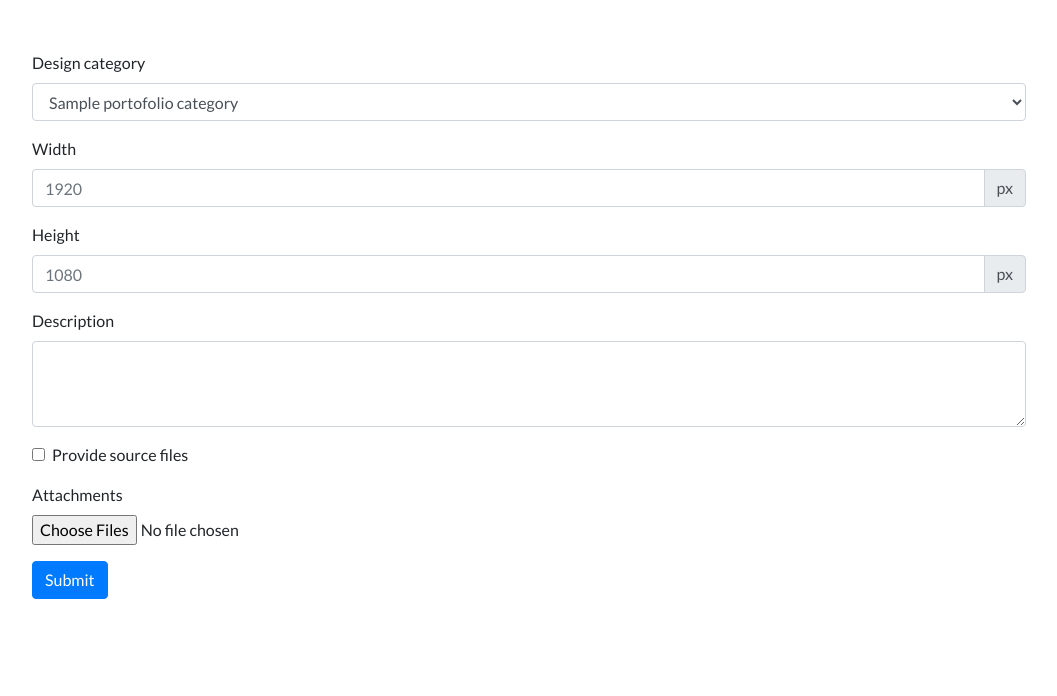
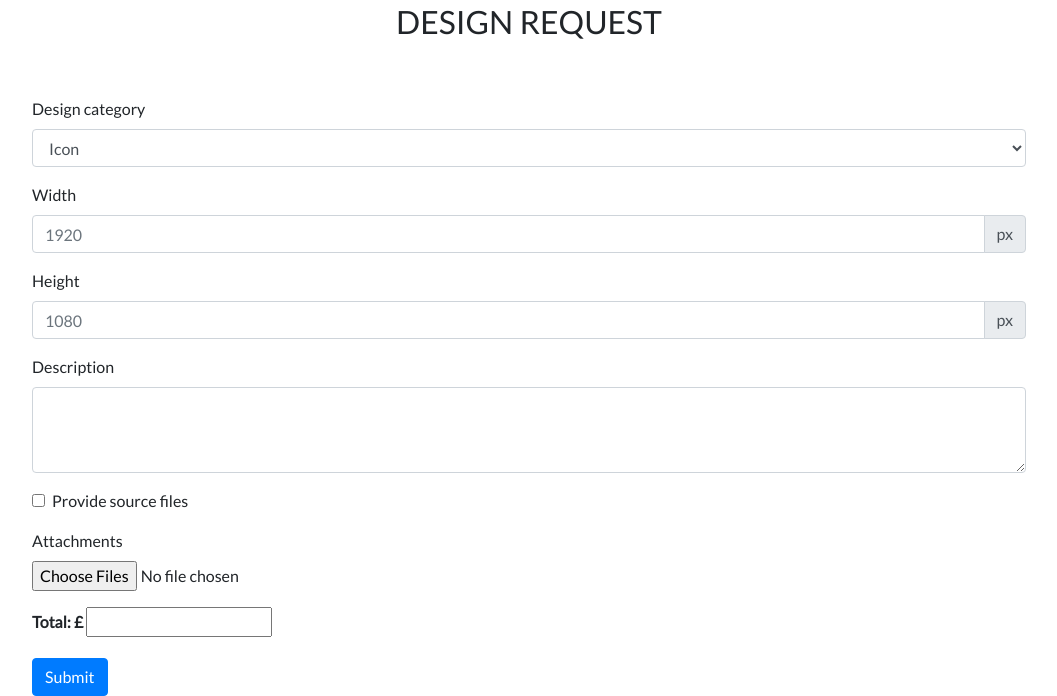
Before and after one commit to manub7/Graphic_design_freelance, a Django app: template design_requests/templates/design_requests/design_requests.html in a window 1280 px wide. Shown: the part 157-853 px from the top of the page, without its empty margins (111-1168 px from the left). Before the commit the page ends 756 px from the top, so only its background shows below. Run offline with Django 3.2, Linux system fonts and the light colour scheme; data comes from the database, SQL or seed files in the repository; the template is opened without the code that fills it: values that come from a table or form of the project are taken from there, most other values are stand-ins (such as "Sample title", 1, 10 or a date in 2020); parts of the project's set-up code (start-up, migrations or seed data) failed here and were passed over; some libraries are stand-ins or nearby versions.

Commit message:
Added size and price calc functionality in backend with Python and Jquery price calc functionality for frontend

```diff
--- a/design_requests/templates/design_requests/design_requests.html
+++ b/design_requests/templates/design_requests/design_requests.html
@@ -4,7 +4,9 @@
 {% block page_header %}
     <div class="container header-container">
         <div class="row">
-            <div class="col"></div>
+            <div class="col">
+                <h2 class="text-center">DESIGN REQUEST</h2>
+            </div>
         </div>
     </div>
 {% endblock %}
@@ -24,8 +26,8 @@
         <div class="form-group">
             <label for="category">Design category</label>
             <select class="form-control" id="category" name="category">
-                {% for portofolio_category in portofolio_categories %}
-                <option value="{{ portofolio_category.id }}">{{ portofolio_category.name }}</option>
+                {% for category in categories %}
+                <option value="{{ portofolio_category.id }}" required>{{ category.name }}</option>
                 {% endfor %}
             </select>
         </div>
@@ -33,7 +35,7 @@
         <div class="form-group">
             <label for="width">Width</label>
             <div class="input-group mb-3">
-                <input type="number" class="form-control" id="width" name="width" placeholder="1920">
+                <input type="number" class="form-control" id="width" name="width" placeholder="1920" required>
                 <div class="input-group-append">
                     <span class="input-group-text">px</span>
                 </div>
@@ -43,7 +45,7 @@
         <div class="form-group">
             <label for="height">Height</label>
             <div class="input-group mb-3">
-                <input type="number" class="form-control" id="height" name="height" placeholder="1080">
+                <input type="number" class="form-control" id="height" name="height" placeholder="1080" required>
                 <div class="input-group-append">
                     <span class="input-group-text">px</span>
                 </div>
@@ -52,7 +54,7 @@
 
         <div class="form-group">
             <label for="description">Description</label>
-            <textarea class="form-control" id="description" rows="3" name="description" maxlength="200"></textarea>
+            <textarea class="form-control" id="description" rows="3" name="description" maxlength="200"  minlength="10" required></textarea>
         </div>
 
         <div class="form-group">
@@ -68,9 +70,39 @@
             <label for="attachments">Attachments</label>
             <input type="file" class="form-control-file" id="attachments" name="attachments" multiple>
         </div>
-
+        <div class="form-group">
+            <label for="total"><strong>Total: £</strong></label>
+            <input type="text" name='total' id = 'total'>
+        </div>
         <button class="btn btn-primary" type="submit">Submit</button>
     </form>
+
 </div>
 
 {% endblock %}
+
+{% block postloadjs %}
+<script type="text/javascript">
+
+$('#width').keyup(calc);
+    $('#height').keyup(calc);
+
+    function calc () {
+
+        var width = parseFloat($('#width').val(),2);
+
+        if ($('#height').val() === '') {
+            var height = 1
+        }
+        else {
+            var height = parseFloat($('#height').val(),2);
+        }
+        var size = width*height*3/1024;
+        var price_factor = JSON.parse({{price_factor}})
+
+        var total = size * price_factor
+
+        $('#total').val(total)
+    }
+</script>
+{% endblock %}
```
Also changed, not shown: design_requests/views.py (+16 -9 lines).
